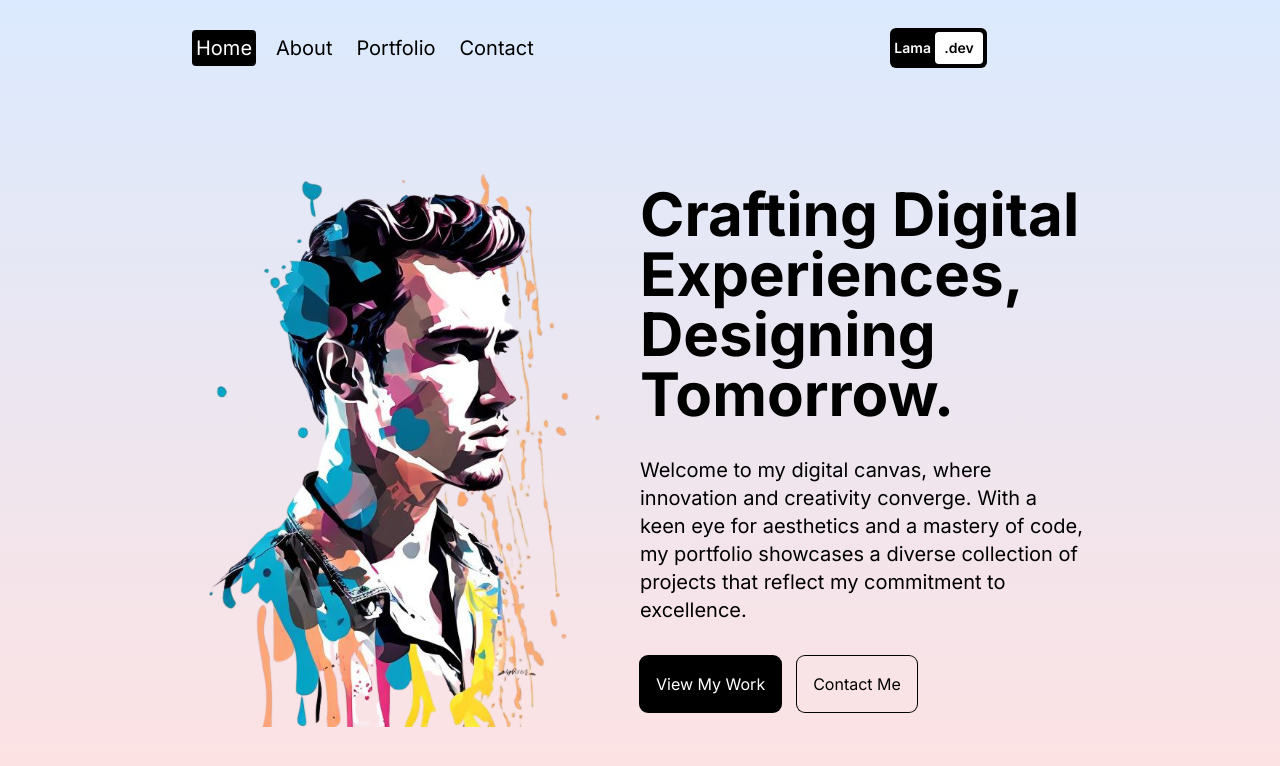
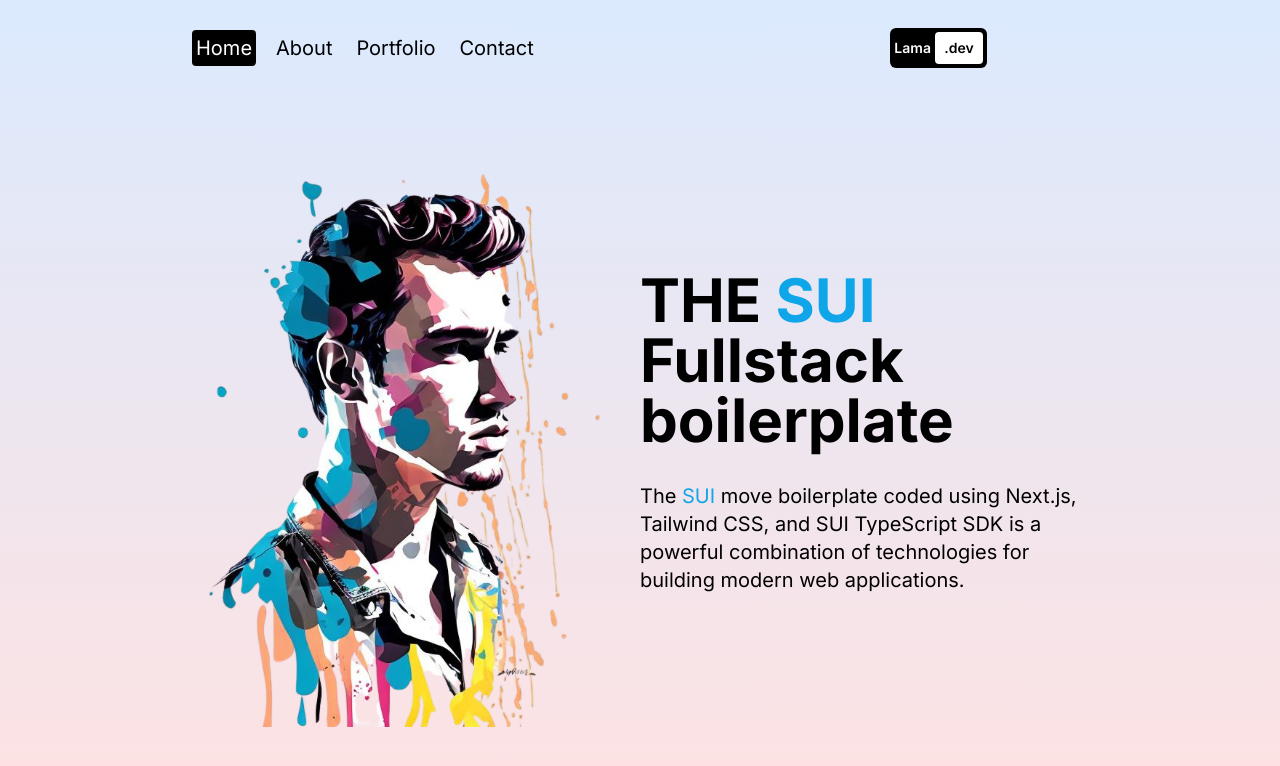
Before and after one commit to Tahlil/sui-fullstack-boilerplate, a Next.js app in the folder frontend/: page / in a window 1280 px wide. Shown: the top 766 px of the page. Built offline with nearby package versions, Linux system fonts and the light colour scheme.

Commit message:
Change home texts

```diff
--- a/frontend/src/app/page.jsx
+++ b/frontend/src/app/page.jsx
@@ -20,23 +20,15 @@ const Homepage = () => {
         <div className="h-1/2 lg:h-full lg:w-1/2 flex flex-col gap-8 items-center justify-center">
           {/* TITLE */}
           <h1 className="text-4xl md:text-6xl font-bold">
-            Crafting Digital Experiences, Designing Tomorrow.
+            THE <span className="text-sky-500">SUI</span> Fullstack boilerplate
           </h1>
           {/* DESC */}
           <p className="md:text-xl">
-            Welcome to my digital canvas, where innovation and creativity
-            converge. With a keen eye for aesthetics and a mastery of code, my
-            portfolio showcases a diverse collection of projects that reflect my
-            commitment to excellence.
+          The <span className="text-sky-500">SUI</span> move boilerplate coded using Next.js, Tailwind CSS, and SUI TypeScript SDK is a powerful combination of technologies for building modern web applications.
           </p>
           {/* BUTTONS */}
           <div className="w-full flex gap-4">
-            <button className="p-4 rounded-lg ring-1 ring-black bg-black text-white">
-              View My Work
-            </button>
-            <button className="p-4 rounded-lg ring-1 ring-black">
-              Contact Me
-            </button>
+
           </div>
         </div>
       </div>
```
